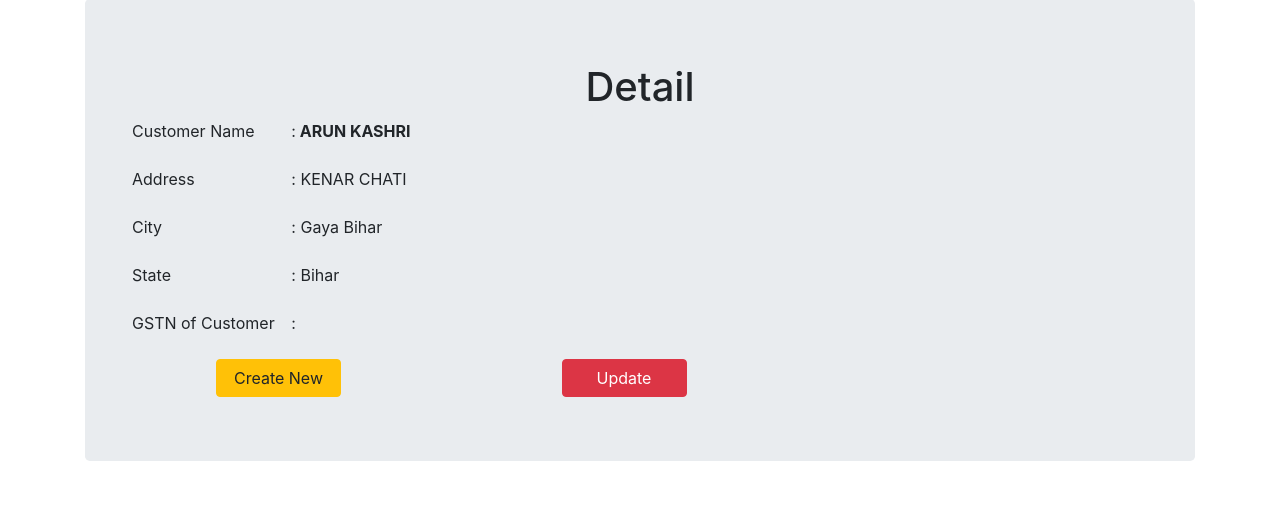
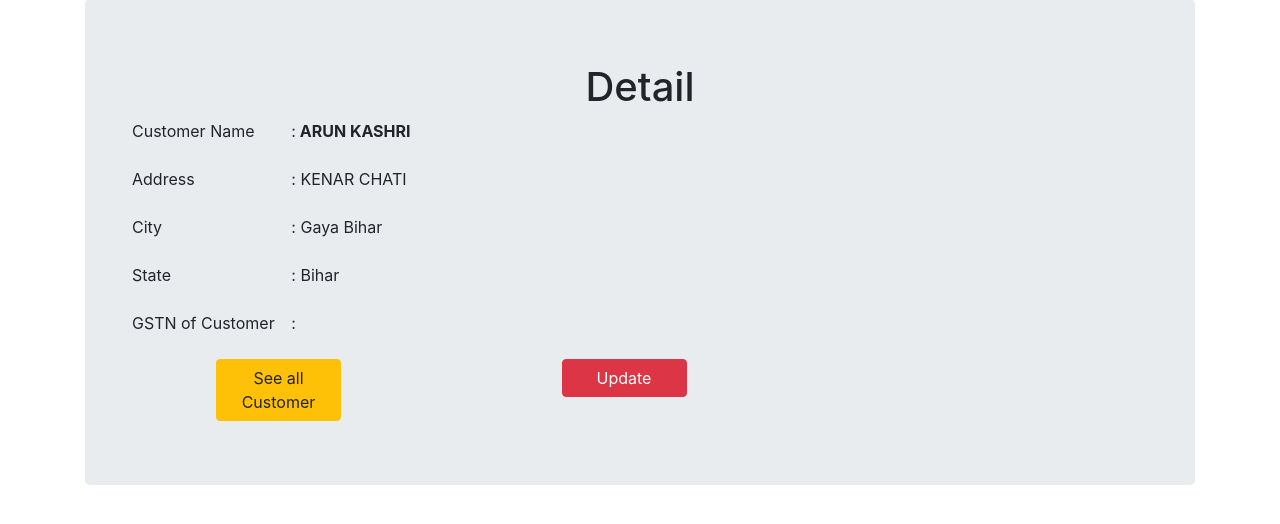
Before and after one commit to rahulbhadani457/billing-V5, a Django app: page /adminrep/1/ in a window 1280 px wide. Shown: the part 73-597 px from the top of the page. Run offline with Django 3.2, Linux system fonts and the light colour scheme; data comes from the database, SQL or seed files in the repository; parts of the project's set-up code (start-up, migrations or seed data) failed here and were passed over; some libraries are stand-ins or nearby versions.

Commit message:
Update cust_detail.html

```diff
--- a/templates/adminreport/cust_detail.html
+++ b/templates/adminreport/cust_detail.html
@@ -10,7 +10,7 @@
     <p><label class="control-label col-sm-2" >GSTN of Customer</label>: {{cust_details.GSTN_of_Customer}}</p>
     <div class="btn-group" >
   &nbsp;&nbsp;&nbsp;&nbsp;&nbsp;&nbsp;&nbsp;&nbsp;&nbsp;&nbsp;&nbsp;&nbsp;&nbsp;&nbsp;&nbsp;&nbsp;&nbsp;&nbsp;&nbsp;&nbsp;&nbsp;&nbsp;
-    <a href="{% url 'adminrep:CustEntryView' %}"><button type="button" class="btn btn-warning button2">Create New</button></a>
+    <a href="{% url 'adminrep:CustEntryView' %}"><button type="button" class="btn btn-warning button2">See all Customer</button></a>
     &nbsp;&nbsp;&nbsp;&nbsp;&nbsp;&nbsp;&nbsp;&nbsp;&nbsp;&nbsp;&nbsp;&nbsp;&nbsp;&nbsp;&nbsp;&nbsp;&nbsp;&nbsp;&nbsp;&nbsp;&nbsp;&nbsp;&nbsp;&nbsp;&nbsp;&nbsp;&nbsp;&nbsp;&nbsp;&nbsp;&nbsp;&nbsp;&nbsp;&nbsp;&nbsp;&nbsp;&nbsp;&nbsp;&nbsp;&nbsp;&nbsp;&nbsp;&nbsp;&nbsp;&nbsp;&nbsp;&nbsp;&nbsp;&nbsp;
     <a href="{% url 'adminrep:updateCustEntry' cust_details.Cust_Id %}"><button type="button" class="btn btn-danger button2">Update</button></a>
 
```
